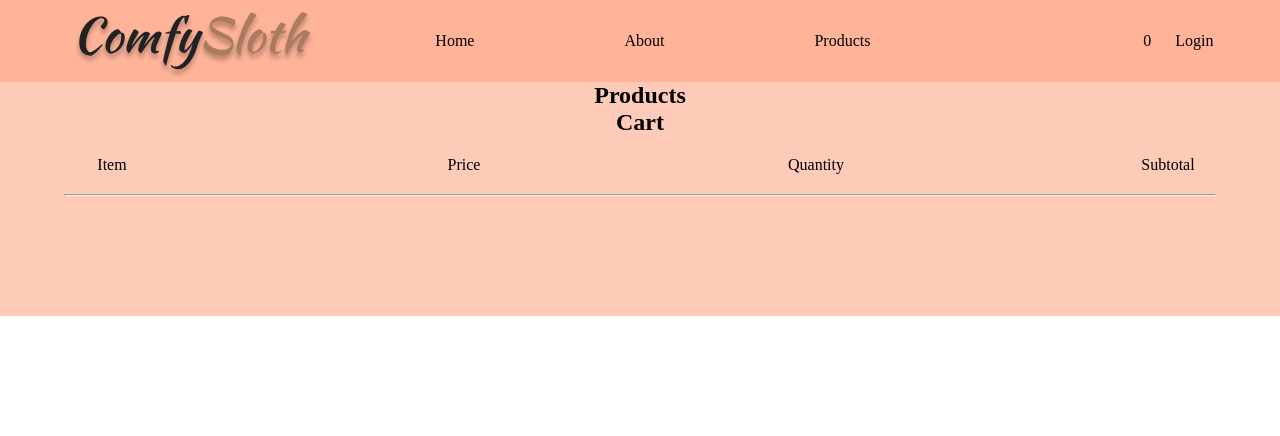
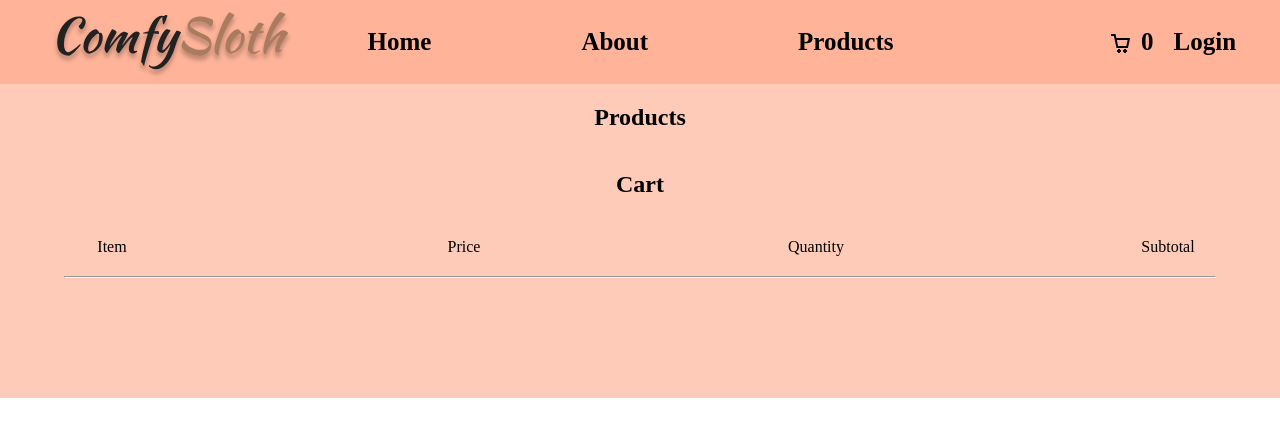
Before and after one commit to Keyvan-RezaeiF/ShoppingCart-BlackBit-Internship, a plain HTML site: page index.html in a window 1280 px wide. Drawn offline with Linux system fonts and the light colour scheme; no server answers.

Commit message:
add cart icon

```diff
--- a/index.html
+++ b/index.html
@@ -6,9 +6,7 @@
 		<meta name="viewport" content="width=device-width, initial-scale=1.0">
 		<link rel="stylesheet" href="./style.css">
 		<link href='https://css.gg/shopping-cart.css' rel='stylesheet'>
-		<!-- <link href="http://maxcdn.bootstrapcdn.com/font-awesome/4.1.0/css/font-awesome.min.css" rel="stylesheet"> -->
 		<title>Shopping Website</title>
-		<script src="https://kit.fontawesome.com/dbd847d60c.js" crossorigin="anonymous"></script>
 	</head>
 	<body>
 		<nav>
@@ -22,15 +20,14 @@
 					<a href="#">Products</a>
 				</div>
 				<div class="rightSide_container">
+					<a href="#cart_container">
+						<i class="gg-shopping-cart"></i>
+					</a>
 					<div>
-						<i class="gg-shopping-cart"></i>
-						<!-- <span>Cart</span> -->
 						<span id="cart-items-counter">0</span>
-						<!-- <i class="fa-light fa-cart-shopping"></i> -->
 					</div>
 					<div>
 						<span>Login</span>
-						<!-- <i class="fa-light fa-arrow-right-to-bracket"></i> -->
 					</div>
 				</div>
 			</div>
@@ -38,10 +35,10 @@
 		<section>
 			<h2>Products</h2>
 			<div class="products_container">
-				<!-- To add Products with their title and price -->
+				<!-- To add products with their title and price -->
 			</div>
 			<h2>Cart</h2>
-			<div class="cart_container">
+			<div id="cart_container">
 				<div class="header_row">
 					<span>Item</span>
 					<span>Price</span>
@@ -49,7 +46,9 @@
 					<span>Subtotal</span>
 				</div>
 				<hr>
-				<div class="cart_items_container"></div>
+				<div class="cart_items_container">
+					<!-- To add cart items with their image, quantity and subtotal -->
+				</div>
 			</div>
 		</section>
 		<footer>
--- a/script.js
+++ b/script.js
@@ -4,7 +4,7 @@ const productsDiv = document.querySelector('.products_container')
 const cartItemsCounter = document.querySelector('#cart-items-counter')
 let cartItemsDiv = document.querySelector('.cart_items_container')
 const cartItemCounter = document.querySelector('.item_counter')
-const cartDiv = document.querySelector('.cart_container')
+const cartDiv = document.querySelector('#cart_container')
 
 // OOP
 
--- a/style.css
+++ b/style.css
@@ -4,6 +4,10 @@
     margin: 0;
     padding: 0;
     box-sizing: border-box;
+}
+
+h2 {
+    padding: 20px 0;
 }
 
 /* hide scroll bar */
@@ -23,15 +27,18 @@ nav {
     width: 100%;
 }
 
-i {
-    font-weight: 700;
-}
-
 .nav_container {
     display: flex;
     justify-content: space-around;
     align-items: center;
     background-color: #ff440066;
+    font-weight: 800;
+    font-size: 25px;
+}
+
+.links_container a:hover {
+    color: rgba(0, 0, 0, 0.7);
+    transition: 0.5s ease-in-out;
 }
 
 .links_container {
@@ -46,18 +53,18 @@ i {
 }
 
 .rightSide_container {
-    /* display: flex; */
-    /* align-items: flex-end; */
+    display: flex;
+    align-items: center;
 }
 
-.rightSide_container div{
+.rightSide_container div {
     display: inline-block;
     margin: 10px;
 }
 
-/* .rightSide_container span {
-    margin: 0 5px;
-} */
+.rightSide_container a {
+    color: black;
+}
 
 /* Products & Cart Section */
 
@@ -129,7 +136,7 @@ button:hover {
     text-align: center;
 }
 
-.cart_container hr {
+#cart_container hr {
     width: 90%;
     margin-block-start: 0.5em;
     margin-block-end: 0.5em;
@@ -178,3 +185,56 @@ button:hover {
 .cart_items_container .item img:hover {
     transform: scale(1.1);
 }
+
+/* Shopping cart icon */
+
+.gg-shopping-cart {
+    display: block;
+    box-sizing: border-box;
+    position: relative;
+    transform: scale(var(--ggs,1));
+    width: 20px;
+    height: 21px;
+    background:
+    linear-gradient(
+    to left,currentColor 12px,
+    transparent 0)
+    no-repeat -1px 6px/18px 2px,
+    linear-gradient(
+    to left,currentColor 12px,
+    transparent 0)
+    no-repeat 6px 14px/11px 2px,
+    linear-gradient(
+    to left,currentColor 12px,
+    transparent 0)
+    no-repeat 0 2px/4px 2px,
+    radial-gradient(
+    circle,currentColor 60%,
+    transparent 40%)
+    no-repeat 12px 17px/4px 4px,
+    radial-gradient(
+    circle,currentColor 60%,
+    transparent 40%)
+    no-repeat 6px 17px/4px 4px
+   }
+
+.gg-shopping-cart::after,
+.gg-shopping-cart::before {
+    content: "";
+    display: block;
+    position: absolute;
+    box-sizing: border-box;
+    width: 2px;
+    height: 14px;
+    background: currentColor;
+    top: 2px;
+    left: 4px;
+    transform: skew(12deg)
+   }
+
+.gg-shopping-cart::after {
+    height: 10px;
+    top: 6px;
+    left: 16px;
+    transform: skew(-12deg)
+   }
```
